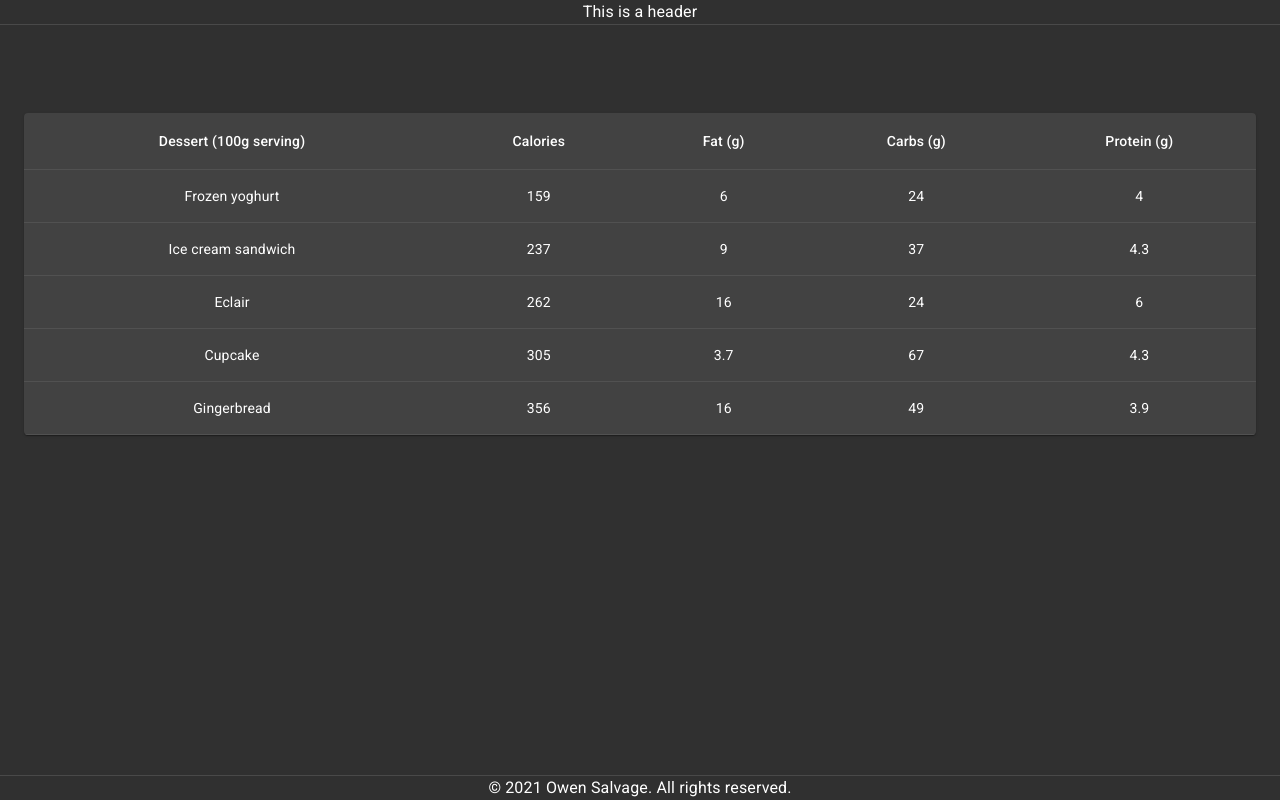
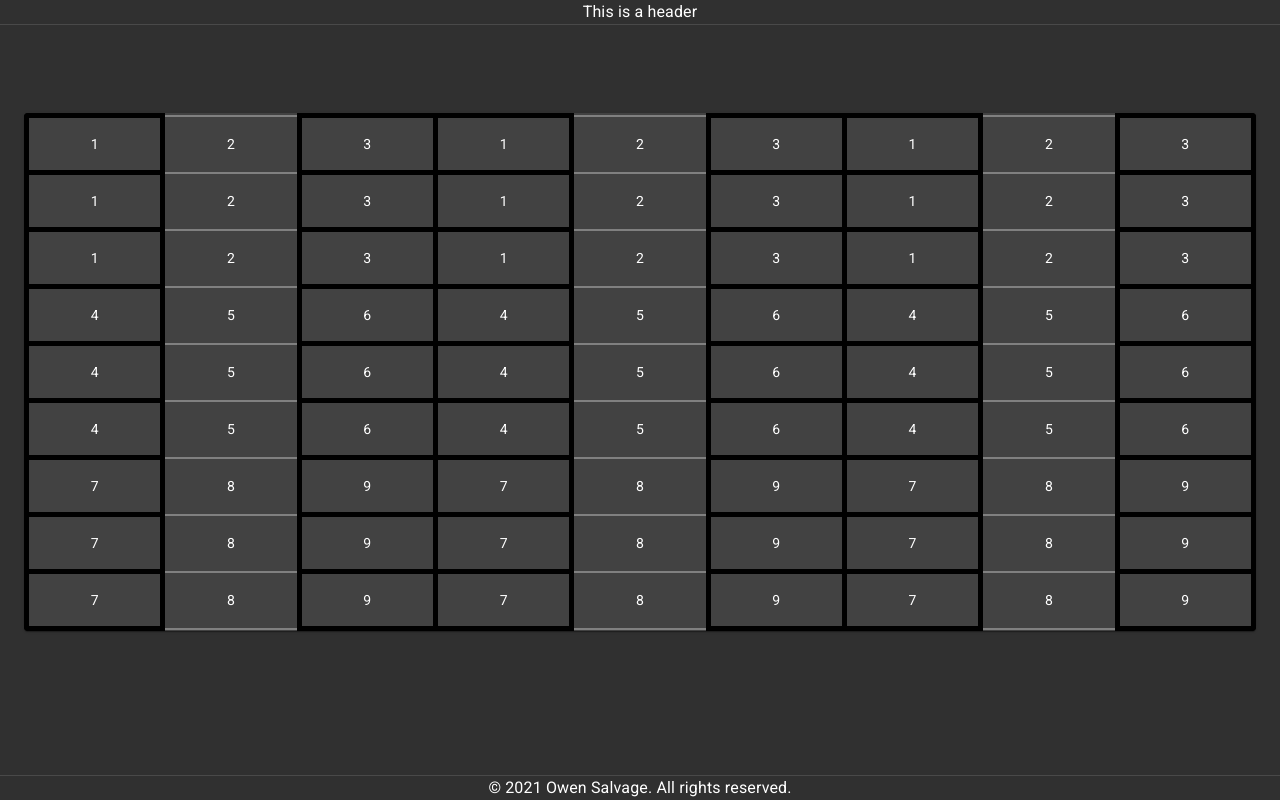
Before and after one commit to Owenleo778/Sudoku, a React (Create React App) app: page / in a window 1280 px wide. Built offline with nearby package versions, Linux system fonts and the light colour scheme.

Commit message:
Experimenting with borders

```diff
--- a/src/ui/board/sudokuBoard.tsx
+++ b/src/ui/board/sudokuBoard.tsx
@@ -1,4 +1,4 @@
-import React from 'react';
+import React, {ReactElement} from 'react';
 import { makeStyles } from '@material-ui/core/styles';
 import Paper from '@material-ui/core/Paper';
 import { Table, TableBody, TableCell, TableContainer, TableHead, TableRow } from "@material-ui/core";
@@ -7,47 +7,72 @@ const useStyles = makeStyles({
     table: {
         minWidth: 650,
     },
+    outerTile: {
+        border: "5px solid black",
+    },
+    innerTile: {
+        border: "2px solid gray",
+    },
 });
 
-function createData(name: string, calories: number, fat: number, carbs: number, protein: number) {
-    return { name, calories, fat, carbs, protein };
+type Tile = {
+    tile: number[][];
 }
 
-const rows = [
-    createData('Frozen yoghurt', 159, 6.0, 24, 4.0),
-    createData('Ice cream sandwich', 237, 9.0, 37, 4.3),
-    createData('Eclair', 262, 16.0, 24, 6.0),
-    createData('Cupcake', 305, 3.7, 67, 4.3),
-    createData('Gingerbread', 356, 16.0, 49, 3.9),
+function createTile(): Tile {
+    return { tile: [[1,2,3], [4,5,6], [7,8,9]]};
+}
+
+interface RowProps {
+    row: Tile[];
+    rowN: number;
+}
+
+const Row: React.FC<RowProps> = ({row, rowN} :RowProps) => {
+    const {outerTile, innerTile} = useStyles();
+
+    return (
+        <TableRow component="tr">
+        {row.map(({tile}: Tile) => {
+            let test = false;
+
+            return (
+            tile[rowN].map((n => {
+                test = !test;
+                return (
+                <TableCell align="center" scope="row" className={test ? outerTile : innerTile}>
+                    {n}
+                </TableCell>
+                );
+            }
+            )));
+        })}
+        </TableRow>
+    );
+}
+
+const grid = [
+    [createTile(), createTile(), createTile()],
+    [createTile(), createTile(), createTile()],
+    [createTile(), createTile(), createTile()],
 ];
 
 const Board: React.FC = () => {
-    const classes = useStyles();
+    const {table} = useStyles();
 
     return (
         <TableContainer component={Paper}>
-            <Table className={classes.table} aria-label="simple table">
-                <TableHead>
-                    <TableRow>
-                        <TableCell align="center">Dessert (100g serving)</TableCell>
-                        <TableCell align="center">Calories</TableCell>
-                        <TableCell align="center">Fat&nbsp;(g)</TableCell>
-                        <TableCell align="center">Carbs&nbsp;(g)</TableCell>
-                        <TableCell align="center">Protein&nbsp;(g)</TableCell>
-                    </TableRow>
-                </TableHead>
+            <Table className={table} aria-label="sudoku grid">
                 <TableBody>
-                    {rows.map((row) => (
-                        <TableRow key={row.name}>
-                            <TableCell align="center" component="th" scope="row">
-                                {row.name}
-                            </TableCell>
-                            <TableCell align="center">{row.calories}</TableCell>
-                            <TableCell align="center">{row.fat}</TableCell>
-                            <TableCell align="center">{row.carbs}</TableCell>
-                            <TableCell align="center">{row.protein}</TableCell>
-                        </TableRow>
-                    ))}
+                    {grid.map((row: Tile[]) =>
+                        <Row row={row} rowN={0}/>
+                    )}
+                    {grid.map((row: Tile[]) =>
+                        <Row row={row} rowN={1}/>
+                    )}
+                    {grid.map((row: Tile[]) =>
+                        <Row row={row} rowN={2}/>
+                    )}
                 </TableBody>
             </Table>
         </TableContainer>
```
